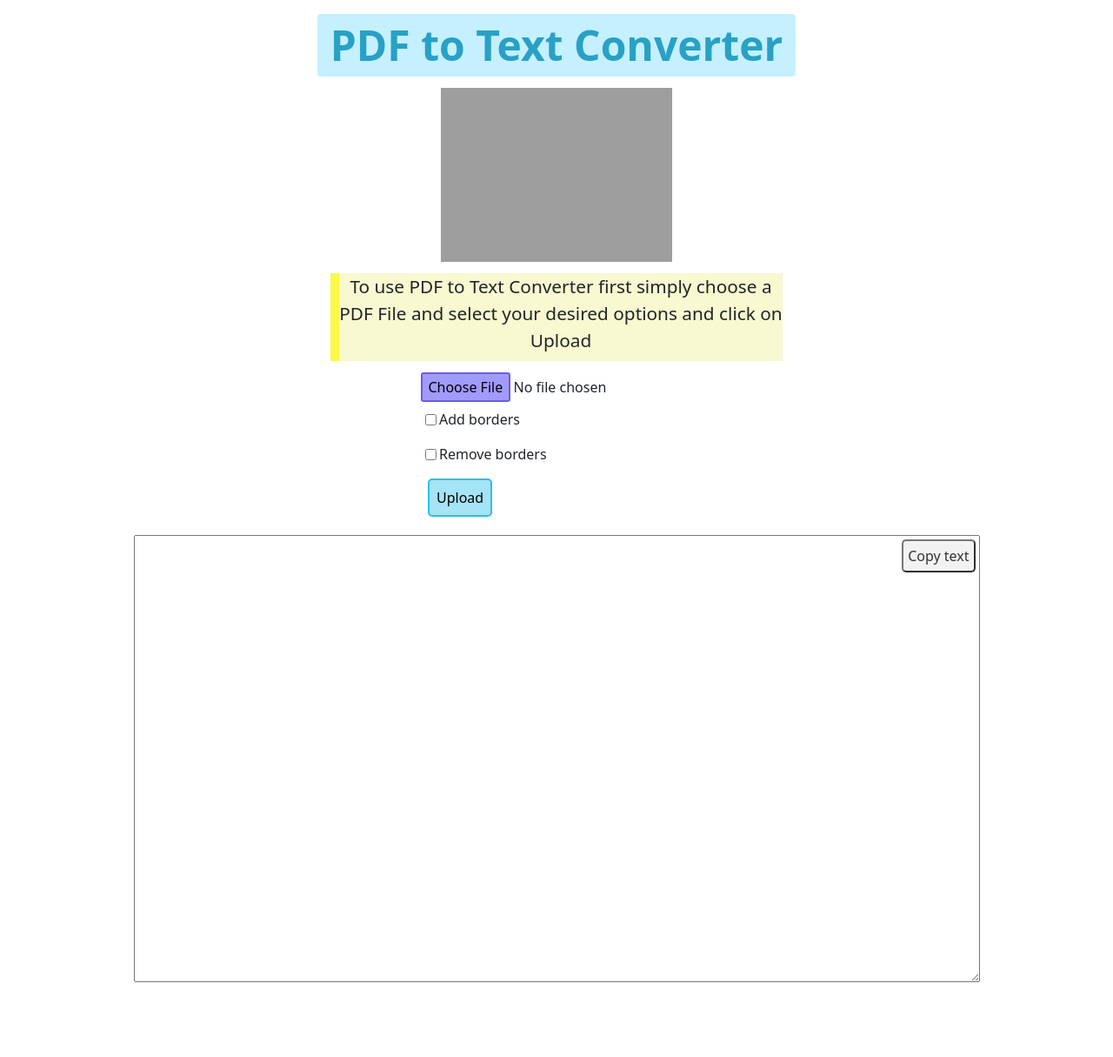
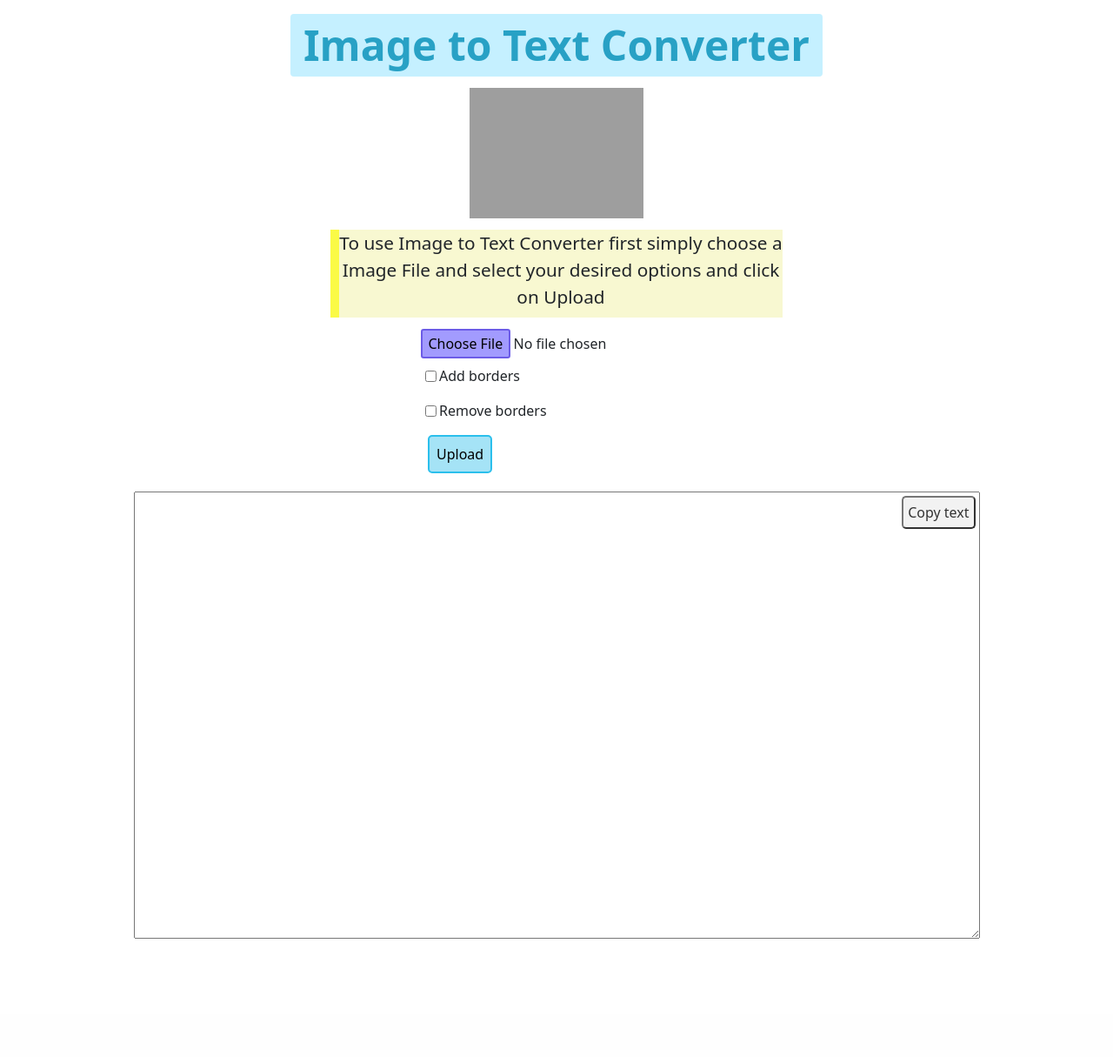
Before and after one commit to arvi18/ocr-using-pytesseract, a Django app: page /ocr/ in a window 1280 px wide. Shown: the part 56-1271 px from the top of the page at 87% size. After the commit the page ends 1135 px from the top, so only its background shows below. Run offline with Django 3.2, Linux system fonts and the light colour scheme; grey boxes are pictures that could not be loaded.

Commit message:
icons changed and img to txt pg corrected

```diff
--- a/ocr_app/templates/ocr.html
+++ b/ocr_app/templates/ocr.html
@@ -4,6 +4,7 @@
     padding: 0;
     margin: 0;
   }
+
   .container {
     display: flex;
     height: 80%;
@@ -15,22 +16,27 @@
     width: 60%;
     margin: auto;
   }
+
   input {
     font-size: 1rem;
   }
+
   .checkboxes {
     display: flex;
     flex-direction: column;
     font-size: 1rem;
   }
+
   span {
     padding: 5px;
     display: flex;
     align-items: center;
   }
+
   input {
     width: fit-content;
   }
+
   input[type="file"]::file-selector-button {
     border: 2px solid #6c5ce7;
     padding: 0.2em 0.4em;
@@ -38,17 +44,21 @@
     background-color: #a29bfe;
     transition: 600ms;
   }
+
   input[type="file"]::file-selector-button:hover {
     background-color: #87DAF3;
     border: 2px solid #49c7ee;
   }
+
   #textBox {
     padding: 1rem;
     margin-bottom: 5rem;
   }
+
   .textDiv {
     position: relative;
   }
+
   #copyBtn {
     position: absolute;
     right: 0;
@@ -57,10 +67,12 @@
     border-radius: 5px;
     opacity: 0.8;
   }
+
   #copyBtn:hover {
     background: #7162e0;
     color: white;
   }
+
   .heading {
     margin-top: 1rem;
     font-weight: bolder;
@@ -71,6 +83,7 @@
     background: #c5f0ff;
     border-radius: 4px;
   }
+
   .info {
     border-left: 10px solid rgb(250, 250, 70);
     background: rgb(248, 248, 209);
@@ -79,18 +92,23 @@
     text-align: center;
     padding-bottom: 0.5rem;
   }
+
   #submit-btn {
     width: fit-content;
   }
+
   span {
     width: fit-content;
   }
+
   .checkboxes {
     width: max-content;
   }
+
   label {
     padding: 3px;
   }
+
   #submit-btn {
     padding: 0.5rem;
     margin: 0.5rem;
@@ -98,6 +116,7 @@
     border: 2px solid #2bbfec;
     background: #87daf3be;
   }
+
   #submit-btn:hover {
     background: #20bbeb;
     transition: 0.6s;
@@ -105,17 +124,14 @@
 </style>
 
 <div class="container">
-  <div class="heading">PDF to Text Converter</div>
+  <div class="heading">Image to Text Converter</div>
 
   <div class="pdfimage">
-    <img
-      src="https://img.icons8.com/cute-clipart/64/000000/pdf.png"
-      height="200px"
-    />
+    <img src="https://img.icons8.com/nolan/96/image.png" height="150px" />
   </div>
 
   <div class="info">
-    To use PDF to Text Converter first simply choose a PDF File and select your
+    To use Image to Text Converter first simply choose a Image File and select your
     desired options and click on Upload
   </div>
 
@@ -136,14 +152,13 @@
       </span>
     </div>
 
-    <button id="submit-btn"  type="submit">Upload</button>
+    <button id="submit-btn" type="submit">Upload</button>
   </form>
 
   <div class="textDiv">
     <button id="copyBtn" onclick="copyTextFu()">Copy text</button>
     <textarea name="textBox" id="textBox" cols="100" rows="20">
-{{ text }}</textarea
-    >
+{{ text }}</textarea>
   </div>
 </div>
 
```
Also changed, not shown: ocr_app/templates/ocr_pdf.html (+20 -4 lines), db.sqlite3, media/Screenshot_541.png (added).
